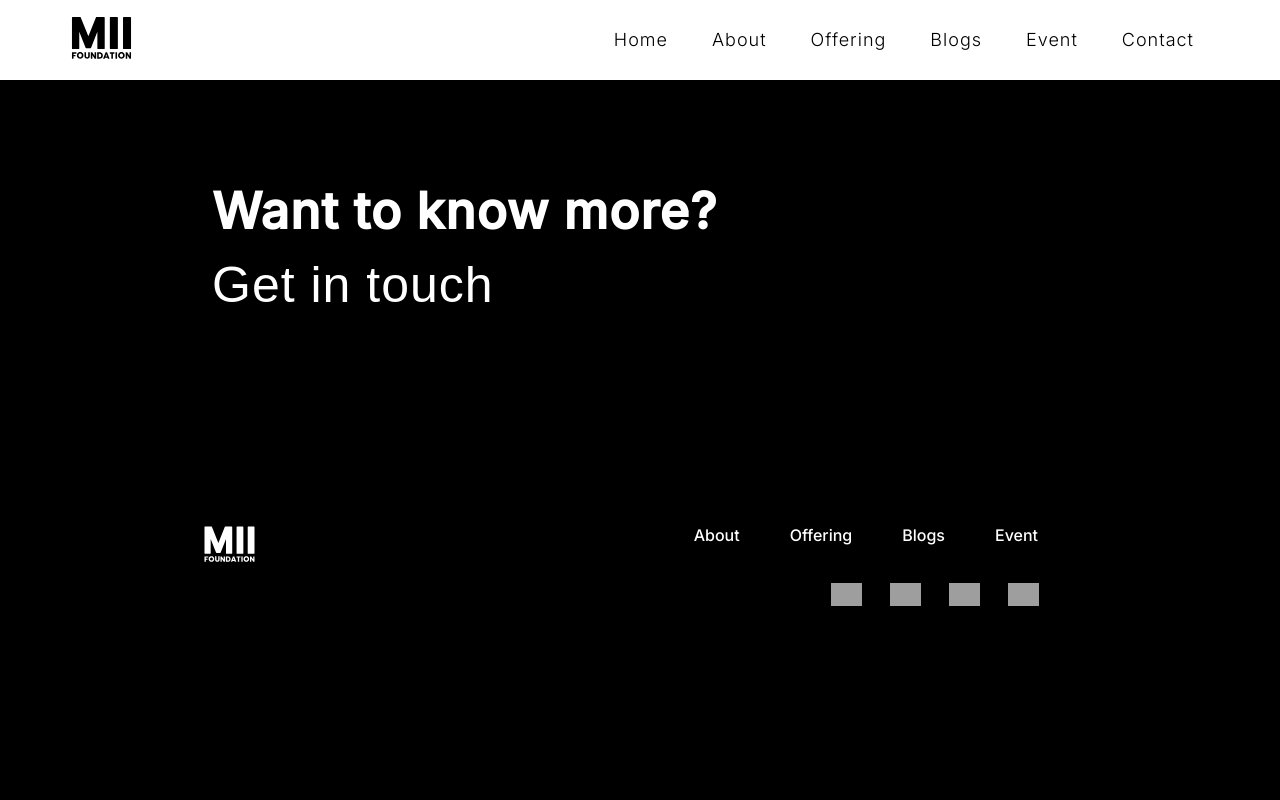
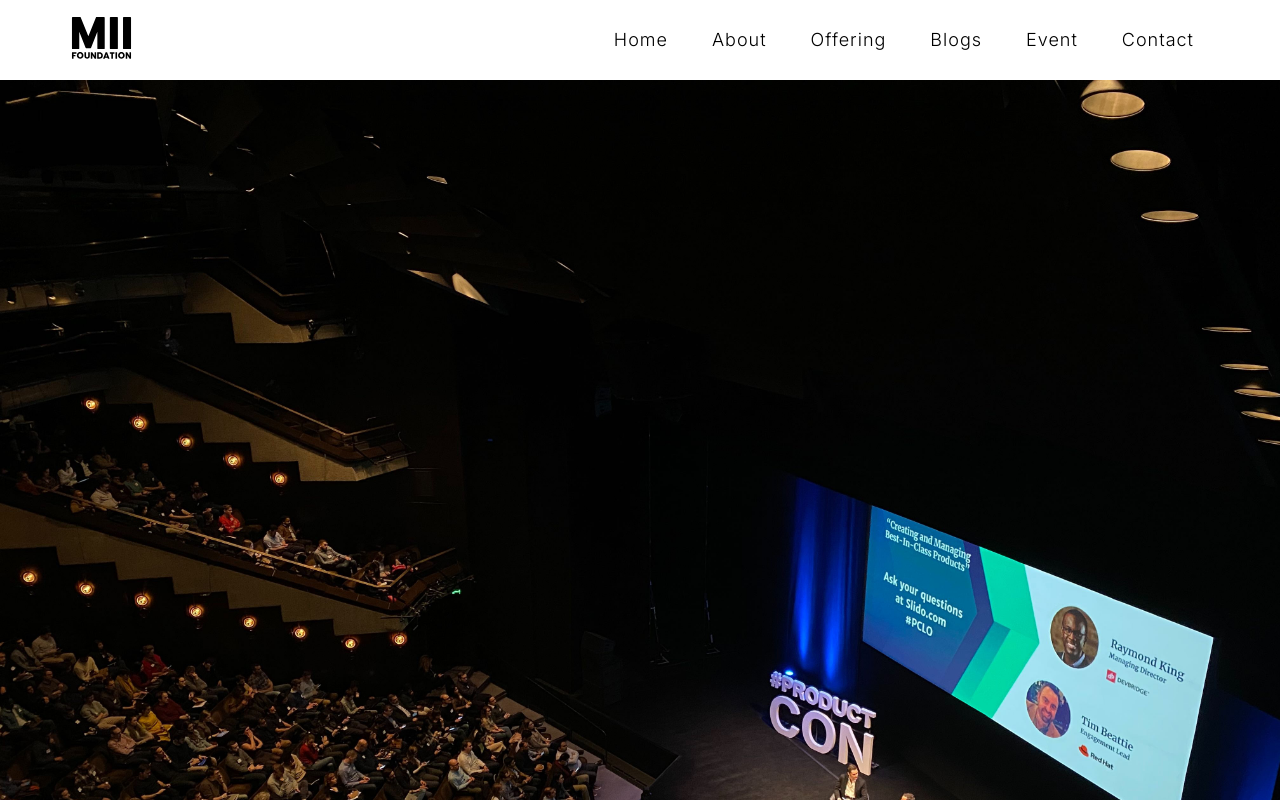
Before and after one commit to nehanshuajmera/Medi-Caps-Innovation-And-Incubation, a React (Create React App) app in the folder client/: page /singleevent in a window 1280 px wide. Built offline with nearby package versions, Linux system fonts and the light colour scheme; grey boxes are pictures that could not be loaded.

Commit message:
single event

```diff
--- a/client/src/SingleEvent/Singleeventpage.css
+++ b/client/src/SingleEvent/Singleeventpage.css
@@ -2,22 +2,27 @@
 
 /* Single-Event full page access */
 .single-event-main-container {
-    background-color: #ffffff;
+    background-color: #000000 !important;
+    color: #ffffff !important;
     font-family: 'Inter', sans-serif;
     margin: 0;
     padding: 0;
     box-sizing: border-box;
-    margin-top: 58px;
+    /* padding-top: 10vh; */
 }
 
 /* Section - 1 */
-
+.single-event-section-1{
+    padding-top: 10vh;
+}
 
 /* Section - 2 */
 .single-event-section-2-container {
     display: flex;
     flex-flow: column wrap;
-    padding: 20px;
+    /* padding: 20px; */
+    /* background-color: black;
+    color: white; */
 }
 
 /* Section - 2 ( Description Container ) */
@@ -170,9 +175,13 @@
 
 /* Section - 4 */
 .single-event-section-4-container{
+    height: 100vh;
+    padding-top: 10vh;
     display: flex;
     flex-flow: column wrap;
-    margin-bottom: 40px;
+    align-items: center;
+    justify-content: center;
+    /* margin-bottom: 40px; */
 }
 
 .section-4-single-event-heading{
--- a/client/src/SingleEvent/Singleeventpage.jsx
+++ b/client/src/SingleEvent/Singleeventpage.jsx
@@ -1,9 +1,9 @@
 import React from 'react'
 import './Singleeventpage.css'
-import { NavLink } from 'react-router-dom'
+// import { NavLink } from 'react-router-dom'
 export default function Singleeventpage() {
   return (
-    <div className='single-event-main-container'>
+    <div className='single-event-main-container scroll-sections'>
 
       {/* Section - 1 */}
 
@@ -69,7 +69,7 @@ export default function Singleeventpage() {
 
       {/* Section - 3 */}
 
-      <div className="single-event-section-3-container">
+      {/* <div className="single-event-section-3-container scroll-sections">
         <div className="single-event-section-3-description-container">
           <h5 className="single-event-section-3-description-heading">Bigup to our Sponsors</h5>
           <p className="single-event-section-3-description-paragraph">
@@ -79,10 +79,10 @@ export default function Singleeventpage() {
             </NavLink>
             &nbsp;with us.
           </p>
-        </div>
+        </div> */}
 
         {/* Section - 3 ( Sponsor Shoutout ) */}
-        <div className="single-event-section-3-sponsors">
+        {/* <div className="single-event-section-3-sponsors">
           <div className="single-sponsor-heading">
             <h5>Event Sponsors</h5>
           </div>
@@ -95,12 +95,12 @@ export default function Singleeventpage() {
             </div>
           </div>
         </div>
-      </div>
+      </div> */}
         {/* <hr style={{ width: '90%', margin: 'auto' }} /> */}
 
         {/* Section - 4 */}
 
-      <div className="single-event-section-4-container">
+        <div className="single-event-section-4-container scroll-sections">
           <div className="section-4-single-event-heading">
             <h5>Glimpses From The Event</h5>
             <p>For more photos and videos visit our social hubs.</p>
@@ -126,7 +126,6 @@ export default function Singleeventpage() {
             </div>
           </div>
         </div>
-
       </div>
   )
 }
```
Also changed, not shown: 12 other files (tests, documents, lock files or other folders). Lines whose indentation alone changed are shown as unchanged.
